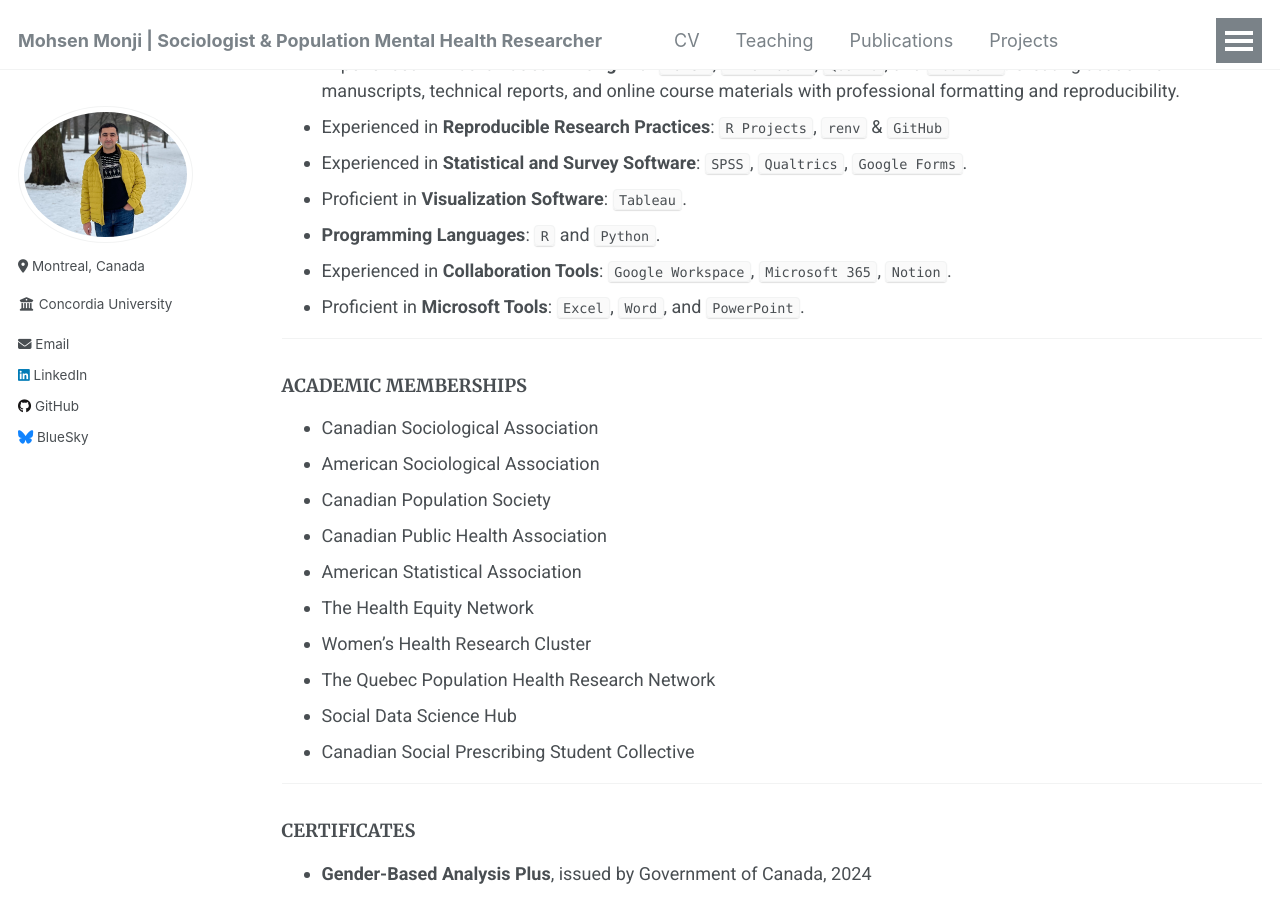
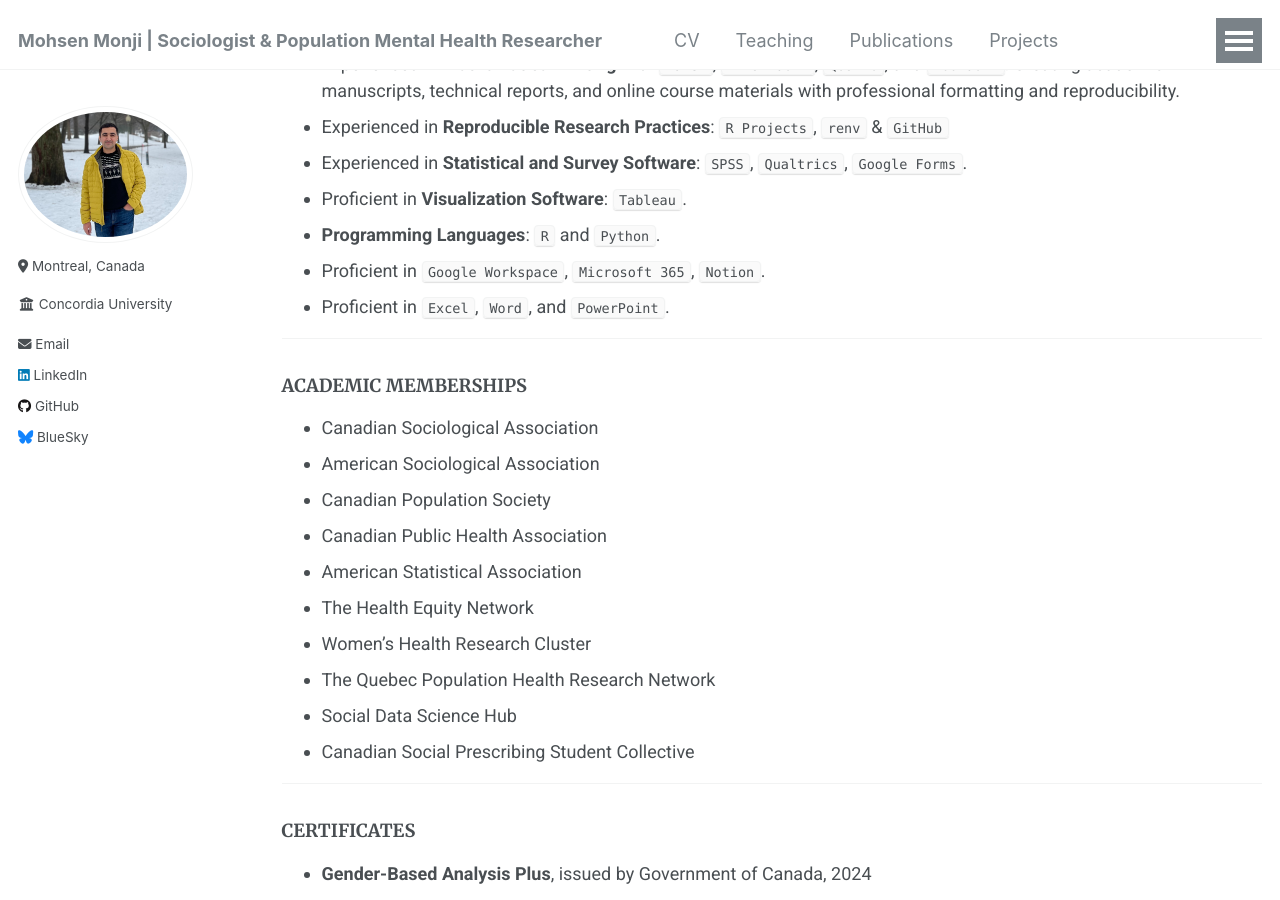
Before and after one commit to Mohsnmonji/mohsnmonji.github.io, a Jekyll site: the page built from _pages/Curriculum Vitae.md, in a window 1280 px wide and 900 px high, scrolled down 3570 px. Built offline with Jekyll 4.4.1, drawn with Linux system fonts in a browser that asks for light colours.

Commit message:
Update Curriculum Vitae.md

```diff
--- a/_pages/Curriculum Vitae.md
+++ b/_pages/Curriculum Vitae.md
@@ -124,8 +124,8 @@ redirect_from:
 - Experienced in **Statistical and Survey Software**: `SPSS`, `Qualtrics`, `Google Forms`.
 - Proficient in **Visualization Software**: `Tableau`.
 - **Programming Languages**: `R` and `Python`.
-- Experienced in **Collaboration Tools**: `Google Workspace`, `Microsoft 365`, `Notion`.
-- Proficient in **Microsoft Tools**: `Excel`, `Word`, and `PowerPoint`.
+- Proficient in `Google Workspace`, `Microsoft 365`, `Notion`.
+- Proficient in `Excel`, `Word`, and `PowerPoint`.
 
 ---
 
```
